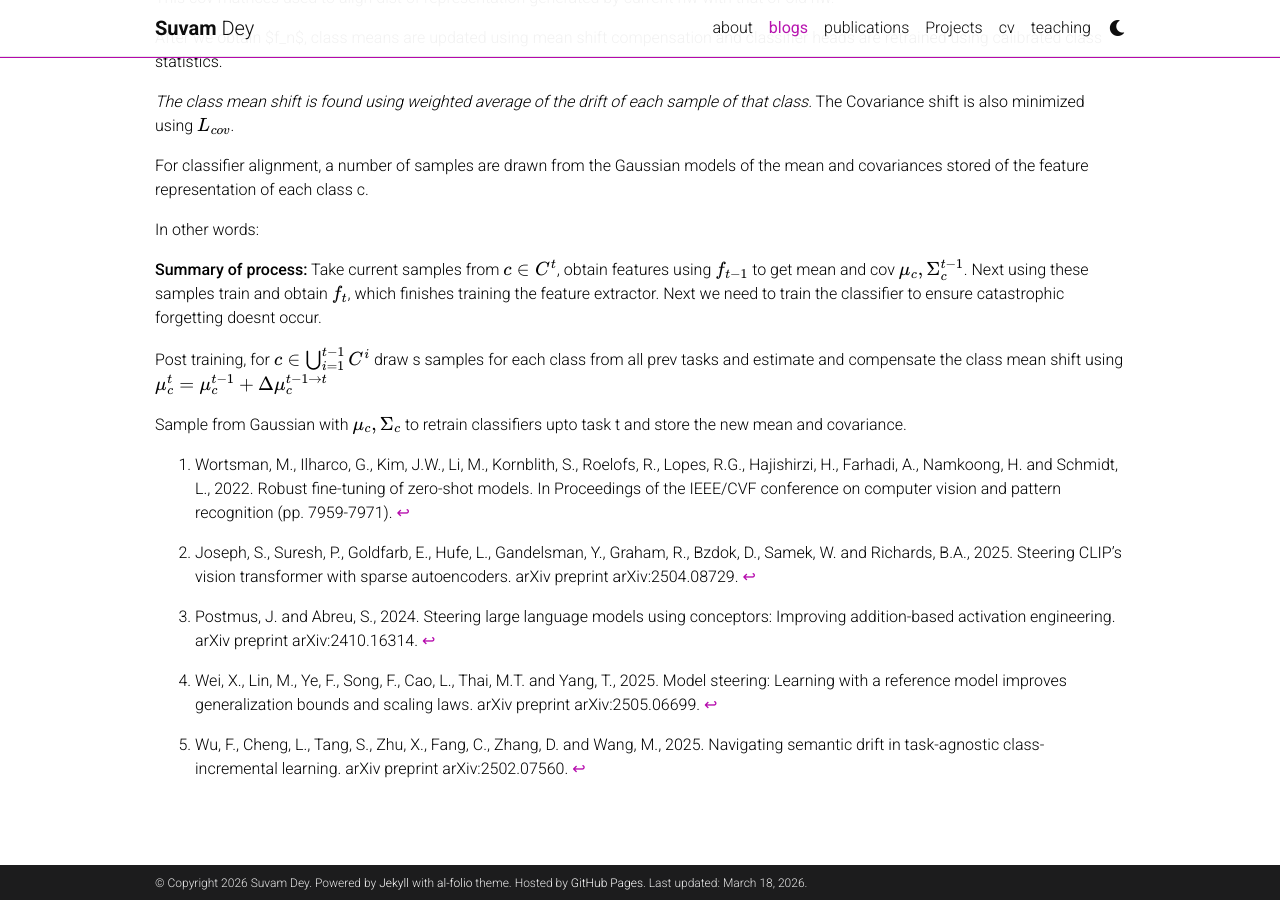
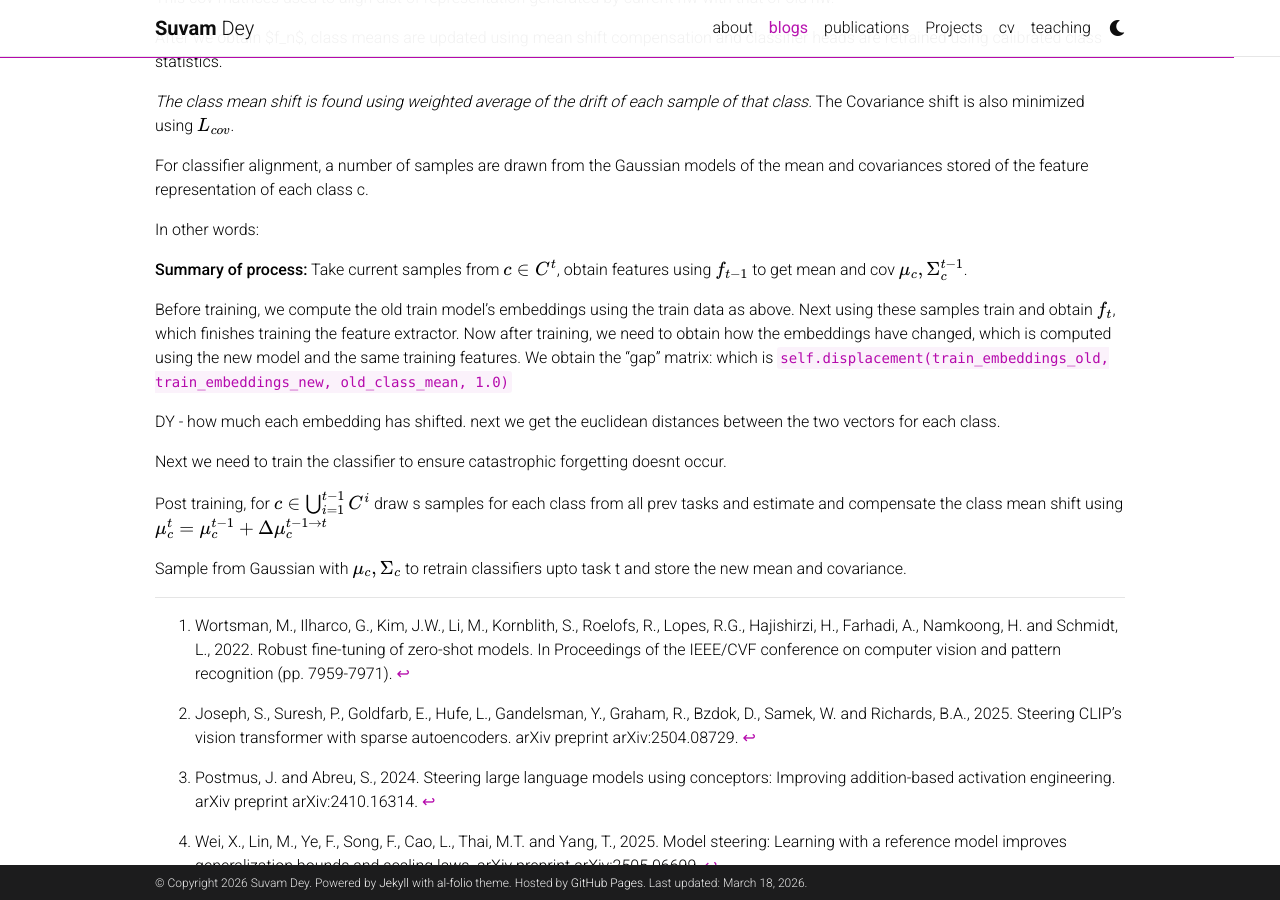
Before and after one commit to YedMavus/yedmavus.github.io, a Jekyll site: the page built from _posts/2026-03-09-recent-papers.md, in a window 1280 px wide and 900 px high, scrolled down 3429 px. Built offline with Jekyll 4.4.1, drawn with Linux system fonts in a browser that asks for light colours; comment, search, counter and statistics services are not loaded; a style sheet for code colours, icons or effects is not loaded.

Commit message:
added further explanations

```diff
--- a/_posts/2026-03-09-recent-papers.md
+++ b/_posts/2026-03-09-recent-papers.md
@@ -181,14 +181,64 @@ For classifier alignment, a number of samples are drawn from the Gaussian models
 In other words:
 
 **Summary of process:** Take current samples from $$c \in C^t$$, obtain features using $$f_{t-1}$$ to get mean and cov $$\mu_c, \Sigma_c^{t-1}$$.
-Next using these samples train and obtain $$f_t$$, which finishes training the feature extractor. Next we need to train the classifier to ensure catastrophic forgetting doesnt occur.
+
+Before training, we compute the old train model's embeddings using the train data as above.
+Next using these samples train and obtain $$f_t$$, which finishes training the feature extractor. Now after training, we need to obtain how the embeddings have changed, which is computed using the new model and the same training features.
+We obtain the "gap" matrix: which is
+`self.displacement(train_embeddings_old, train_embeddings_new, old_class_mean, 1.0)`
+
+DY - how much each embedding has shifted.
+next we get the euclidean distances between the two vectors for each class.
+
+
+
+
+
+Next we need to train the classifier to ensure catastrophic forgetting doesnt occur.
+
+
+
+
+
+
+
+
+
+
+
+
+
+
+
+
 
 
 Post training, for $$c \in \bigcup_{i=1}^{t-1}C^i$$ draw s samples for each class from all prev tasks and estimate and compensate the class mean shift using $$\mu_c^t = \mu_c^{t-1} + \Delta\mu_c^{t-1\rightarrow t}$$
 
+
+
 Sample from Gaussian with $$\mu_c, \Sigma_c$$ to retrain classifiers upto task t and store the new mean and covariance.
 
 
+
+
+
+
+
+
+
+
+
+
+
+
+
+
+
+
+
+
+---
 
 
 
```
